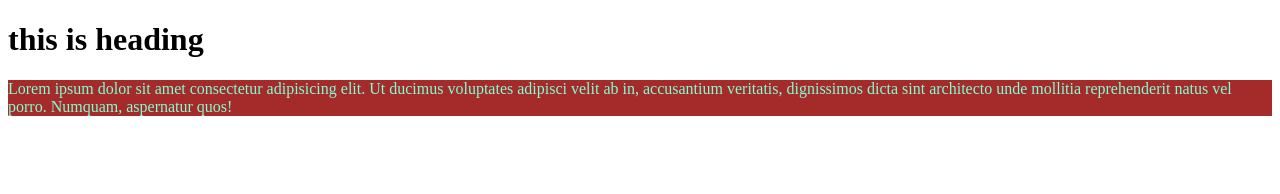
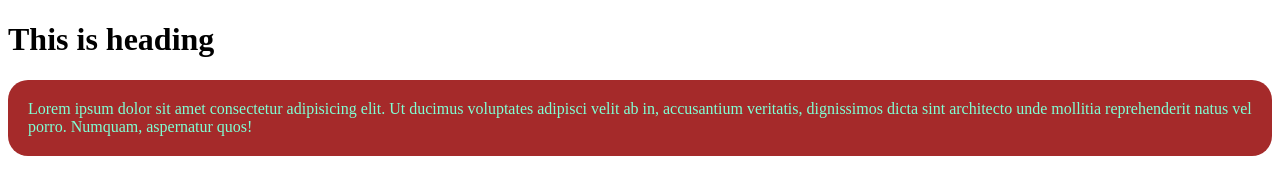
Before and after one commit to KrushnaX0X0/assiment-12, a plain HTML site: page index.html in a window 1280 px wide. Drawn offline with Linux system fonts and the light colour scheme.

Commit message:
new css add

```diff
--- a/index.html
+++ b/index.html
@@ -4,6 +4,7 @@
 <head>
     <meta charset="UTF-8">
     <meta name="viewport" content="width=device-width, initial-scale=1.0">
+    <link rel="stylesheet" href="style.css">
     <title>Document</title>
 </head>
 <style>
@@ -13,7 +14,7 @@
   }
 </style>
 <body>
-    <h1 style="color: black;">this is heading</h1>
+    <h1 style="color: black;">This is heading</h1>
     <p class="p1">Lorem ipsum dolor sit amet consectetur adipisicing elit. Ut ducimus voluptates adipisci velit ab in, accusantium
         veritatis, dignissimos dicta sint architecto unde mollitia reprehenderit natus vel porro. Numquam, aspernatur
         quos!</p>
--- /dev/null
+++ b/style.css
@@ -0,0 +1,5 @@
+.p1{
+border-radius: 20px;
+padding: 20px;
+
+}
```
